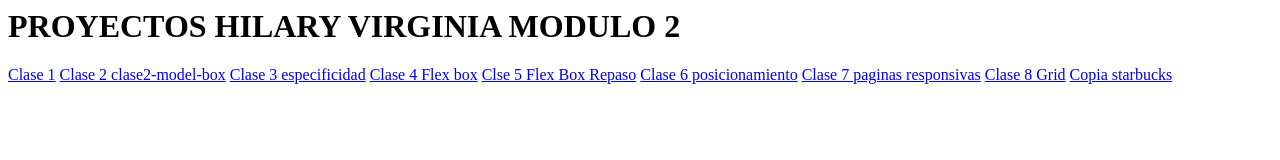
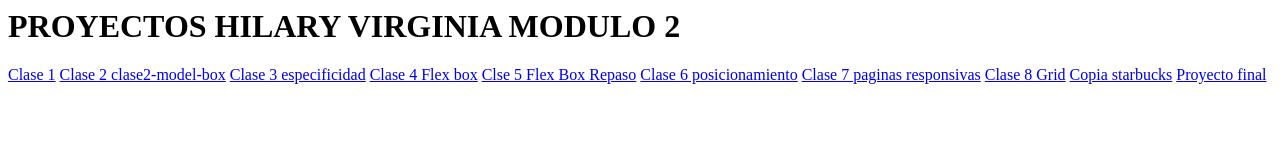
Before and after one commit to HilaryRod/Modulo2_DEVF, a plain HTML site: page index.html in a window 1280 px wide. Drawn offline with Linux system fonts and the light colour scheme.

Commit message:
Actualizacion del index

```diff
--- a/index.html
+++ b/index.html
@@ -9,4 +9,5 @@
     <a href="clase7-responsive.html">Clase 7 paginas responsivas</a>
     <a href="clase8-grid.html">Clase 8 Grid</a>
     <a href="startbuck.html">Copia starbucks</a>
+    <a href="proyectofinal.html">Proyecto final</a>
   </nav>
```
